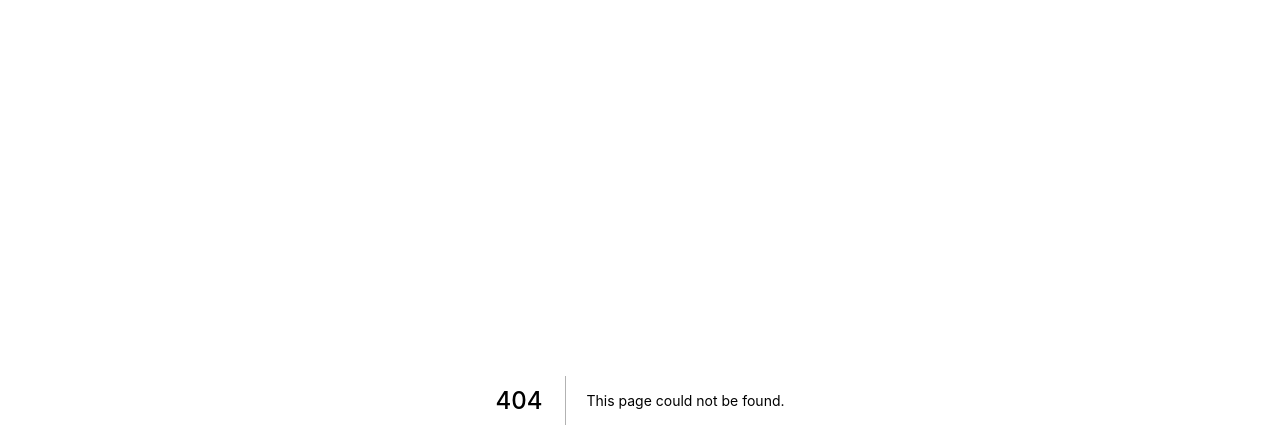
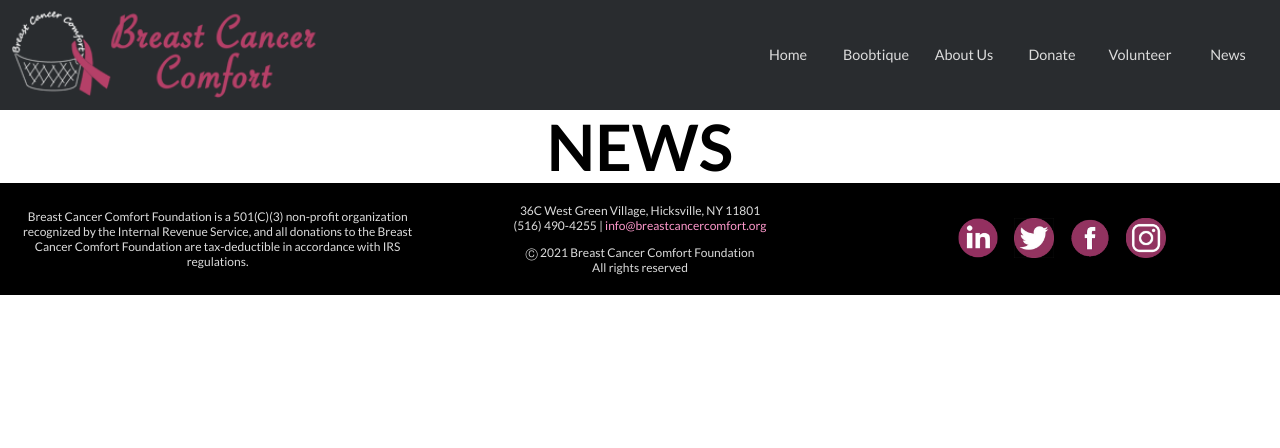
Before and after one commit to vishalicious213/bcc-v2, a Next.js app: page /news in a window 1280 px wide. Before the commit this address had no page. Shown: the top 448 px of the page. Built offline with nearby package versions, Linux system fonts and the light colour scheme.

Commit message:
added News page placeholder (instead of redirecting to index)

```diff
--- a/components/nav.js
+++ b/components/nav.js
@@ -13,7 +13,7 @@ export default function Nav() {
                 <Link href='/about'><a>About Us</a></Link>
                 <Link href='/donate'><a>Donate</a></Link>
                 <Link href='/volunteer'><a>Volunteer</a></Link>
-                <Link href='/'><a>News</a></Link>
+                <Link href='/news'><a>News</a></Link>
             </nav>
 
             <style jsx>
--- /dev/null
+++ b/pages/news.js
@@ -0,0 +1,22 @@
+import Head from 'next/head'
+import Nav from '../components/nav'
+import Footer from '../components/footer'
+import styles from '../styles/Home.module.css'
+
+export default function News() {
+  return (
+    <div className={styles.container}>
+        <Head>
+            <title>Breast Cancer Comfort Foundation</title>
+            <link rel="icon" href="/favicon.ico" />
+        </Head>
+
+        <Nav />
+
+        <main className={styles.main}>
+            <h1 className={styles.title}>NEWS</h1>
+        </main>
+        <Footer />
+    </div>
+  )
+}
```
